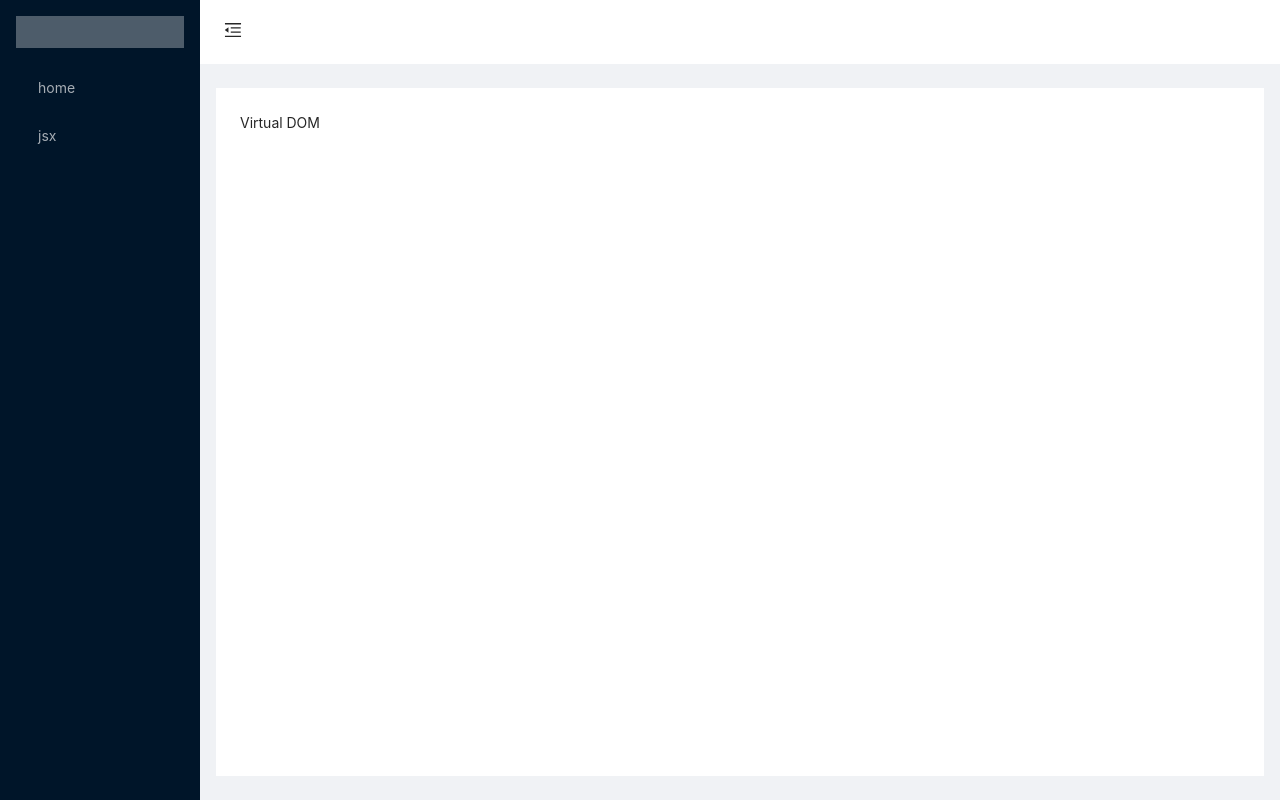
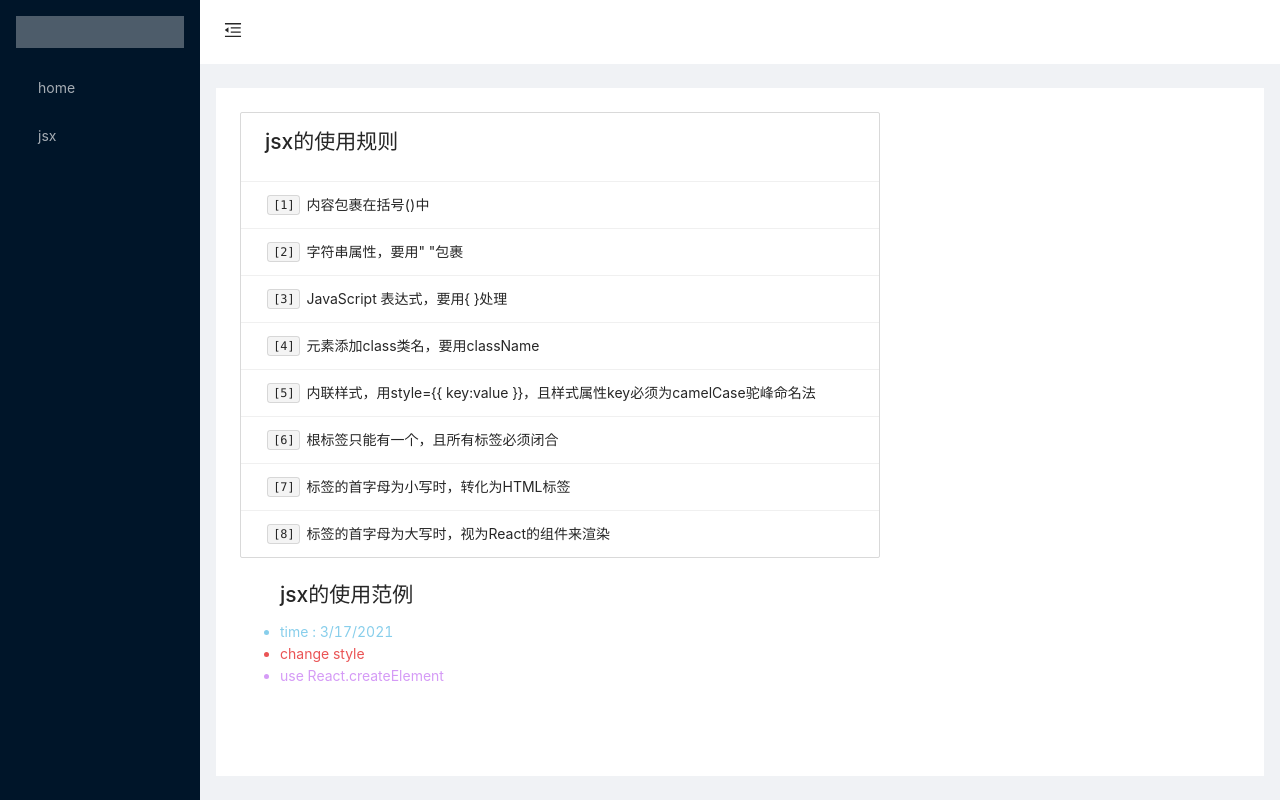
Before and after one commit to StevieTaylor/react-studying, a React (Create React App) app: page /jsx in a window 1280 px wide. Built offline with nearby package versions, Linux system fonts and the light colour scheme.

Commit message:
[feat] 虚拟DOM && JSX语法

```diff
--- a/src/pages/JSX/index.tsx
+++ b/src/pages/JSX/index.tsx
@@ -2,22 +2,65 @@
  * @Author: Stevie
  * @Date: 2021-03-20 16:08:10
  * @LastEditors: Stevie
- * @LastEditTime: 2021-03-20 22:54:10
+ * @LastEditTime: 2021-03-21 01:24:20
  * @Description: file content
  */
-import React from "react"
+import React from 'react'
+import { List, Typography } from 'antd'
+import './jsx.less'
 
-const VDOM = (
-    <div>
-        <span>
-            Virtual DOM
-        </span>
-    </div>
-)
+/**
+ *  - 虚拟DOM：
+ *  -        1. 本质是object类型的对象
+ *  -        2. 虚拟DOM很"轻"，有较少的属性，而真实DOM很"重"，有大量的属性
+ *  -        3. 虚拟DOM会转化为真实DOM
+ */
+class JSX extends React.Component {
+  // - 使用 JSX 创建DOM
+  renderVDOM = () => {
+    return <span>virtual dom</span>
+  }
 
-class JSX extends React.Component {
-    render() {
-        return VDOM
-    }
+  // - 使用 JS 创建DOM
+  element = React.createElement(
+    'li',
+    { style: { color: '#d59bf6' } },
+    'use React.createElement',
+  )
+
+  render() {
+    const Rules: string[] = [
+      '内容包裹在括号()中',
+      '字符串属性，要用" "包裹',
+      'JavaScript 表达式，要用{ }处理',
+      '元素添加class类名，要用className',
+      '内联样式，用style={{ key:value }}，且样式属性key必须为camelCase驼峰命名法',
+      '根标签只能有一个，且所有标签必须闭合',
+      '标签的首字母为小写时，转化为HTML标签',
+      '标签的首字母为大写时，视为React的组件来渲染',
+    ]
+    return (
+      <div className="jsx">
+        <List
+          header={<h2>jsx的使用规则</h2>}
+          bordered
+          dataSource={Rules}
+          renderItem={(item, index) => (
+            <List.Item>
+              <Typography.Text code>{`[${index + 1}]`}</Typography.Text> {item}
+            </List.Item>
+          )}
+        />
+        {
+          <ul className="example">
+            <h2>jsx的使用范例</h2>
+            <li className="date">time : {new Date().toLocaleDateString()}</li>
+            <li style={{ color: '#ea5455' }}>change style</li>
+            {this.element}
+          </ul>
+        }
+      </div>
+    )
+  }
 }
 export default JSX
--- /dev/null
+++ b/src/pages/JSX/jsx.less
@@ -0,0 +1,11 @@
+.jsx {
+  width: 50vw;
+  min-width: 600px;
+}
+
+.example {
+  margin-top: 20px;
+  .date {
+    color: skyblue;
+  }
+}
```
